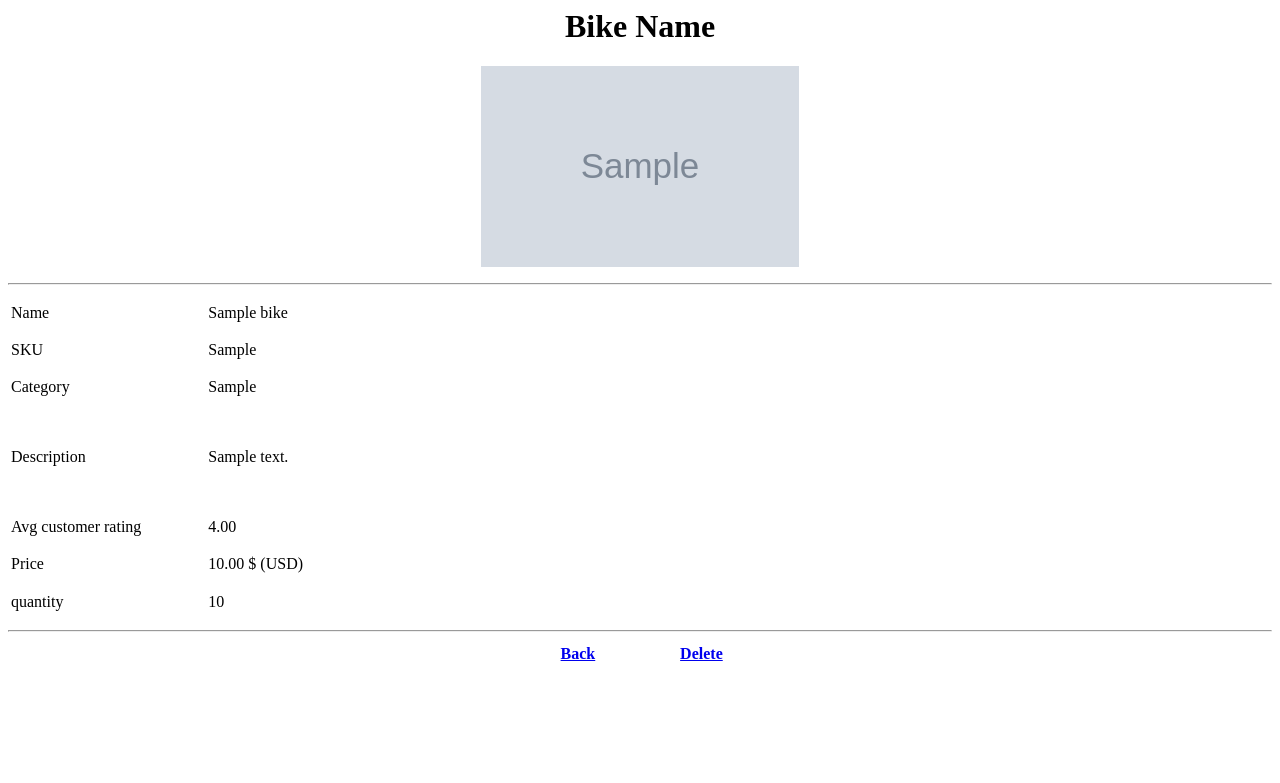
After one commit to reachsumit/rcctest, a Django app: a page that uses rcctest/rccproj/webapp/templates/prod.html in a window 1280 px wide. The commit adds this page. Shown: the top 783 px of the page. Run offline with Django 3.2, Linux system fonts and the light colour scheme; tables that the repository leaves empty hold one stand-in row (values such as "Sample post"); grey boxes marked "Sample" are stand-in pictures.

Commit message:
basic skeleton ready

```diff
--- a/rcctest/rccproj/webapp/models.py
+++ b/rcctest/rccproj/webapp/models.py
@@ -5,11 +5,11 @@ class Bikes(models.Model):
     SKU = models.CharField(max_length=17,null=False,primary_key=True,unique=True)
     name = models.CharField(max_length=50,null=False)
     description = models.CharField(max_length=180,default="No description available.")
-    rating = models.DecimalField(max_digits=1,decimal_places=1,default=0.0)
-    price = models.DecimalField(max_digits=8,decimal_places=2,null=False)
+    rating = models.DecimalField(max_digits=4,decimal_places=2,default=0.0)
+    price = models.DecimalField(max_digits=5,decimal_places=2,null=False)
     quantity = models.IntegerField(default=0)
     type = models.CharField(max_length=25,default='others')
-    image = models.ImageField()
+    image = models.URLField(max_length=250)
 
     def __str__(self):
         return self.name
--- /dev/null
+++ b/rcctest/rccproj/webapp/templates/prod.html
@@ -0,0 +1,49 @@
+<html>
+<body>
+<h1 style="text-align: center;"><strong>Bike Name</strong></h1>
+<p><strong><img style="display: block; margin-left: auto; margin-right: auto;" src="{{ res.image }}" alt="bike photo" width="318" height="201" /></strong></p>
+<hr />
+<table style="height: 296px; width: 652px;">
+<tbody>
+<tr style="height: 35px;">
+<td style="width: 193.6px; height: 35px;">Name</td>
+<td style="width: 449.4px; height: 35px;">{{ res.name }}</td>
+</tr>
+<tr style="height: 35px;">
+<td style="width: 193.6px; height: 35px;">SKU</td>
+<td style="width: 449.4px; height: 35px;">{{ res.SKU }}</td>
+</tr>
+<tr style="height: 35px;">
+<td style="width: 193.6px; height: 35px;">Category</td>
+<td style="width: 449.4px; height: 35px;">{{ res.type }}</td>
+</tr>
+<tr style="height: 100.7px;">
+<td style="width: 193.6px; height: 100.7px;">Description</td>
+<td style="width: 449.4px; height: 100.7px;">{{ res.description }}</td>
+</tr>
+<tr style="height: 35px;">
+<td style="width: 193.6px; height: 35px;">Avg customer rating</td>
+<td style="width: 449.4px; height: 35px;">{{ res.rating }}</td>
+</tr>
+<tr style="height: 36px;">
+<td style="width: 193.6px; height: 36px;">Price</td>
+<td style="width: 449.4px; height: 36px;">{{ res.price }} $ (USD)</td>
+</tr>
+<tr style="height: 36px;">
+<td style="width: 193.6px; height: 36px;">quantity</td>
+<td style="width: 449.4px; height: 36px;">{{ res.quantity }}</td>
+</tr>
+</tbody>
+</table>
+<hr />
+<table style="height: 28px; margin-left: auto; margin-right: auto;" width="249">
+<tbody>
+<tr>
+    <td style="width: 76px; text-align: center;"><a href="/home/"><strong>Back</strong></a></td>
+<td style="width: 76.8px; text-align: center;"><a href="/delete/?delete={{ res.SKU }}"><strong>Delete</strong></a></td>
+</tr>
+</tbody>
+</table>
+<p style="text-align: center;">&nbsp;</p>
+</body>
+</html>
--- a/rcctest/rccproj/webapp/views.py
+++ b/rcctest/rccproj/webapp/views.py
@@ -4,21 +4,41 @@ import datetime
 from rccproj.webapp.models import Bikes
 from django.core.paginator import Paginator, EmptyPage, PageNotAnInteger
 from django.shortcuts import render
-from django.template.loader import get_template
+from rccproj.webapp.addnew import bikeForm
+from django.shortcuts import redirect
+
+def add_bike(request):
+    if request.method == 'POST':
+        form = bikeForm(request.POST)
+        if form.is_valid():
+            form.save(commit=True)
+            return redirect('/')
+        else:
+            print(form.errors)
+    else:
+        form = bikeForm()
+    return render(request, 'add_bike.html', {'form': form})
+
+ITEMS_PER_PAGE = 10
+
+def delete(request):
+    delete_id = request.GET.get('delete')
+    Bikes.objects.filter(pk=delete_id).delete()
+    return redirect('/')
+    pass
 
 # Create your views here.
-def hello(request):
-    return HttpResponse("Hello world")
-
-def add(request):
-    now = datetime.datetime.now()
-    html = "<html><body>We will add bike here. It is now %s.</body></html>" %now
-    return HttpResponse(html)
+def show(request):
+    show = request.GET.get('show')
+    print(show)
+    res = Bikes.objects.get(pk=show)
+    #html = "<html><body>Now I'll pop the display of item SKU: %s.</body></html>" %show
+    return render(request,'prod.html',{'res':res})
 
 def home_page(request):
-    #b = Bikes(SKU="123",name="meri bike",description="sahi chalti hai",rating=5,price=100,quantity=10,type='0')
+    global ITEMS_PER_PAGE
     allBikes = Bikes.objects.all()
-    paginator = Paginator(allBikes,1)
+    paginator = Paginator(allBikes,ITEMS_PER_PAGE)
 
     page = request.GET.get('page')
     try:
@@ -29,9 +49,3 @@ def home_page(request):
         thisPage = paginator.page(paginator.num_pages)
 
     return render(request,'bike.html',{'thisPage':thisPage})
-    html1 = "<html><body>"
-    html3 ="</body></html>"
-    html2 = ""
-    for qres in qqres:
-        html2 += "We will add bike here. It is now %s %s %s %d %d %d %s &nbsp " % (qres.SKU, qres.name,qres.description, qres.rating, qres.price, qres.quantity, qres.type)
-    return HttpResponse(html1+html2+html3)
--- a/rcctest/rcctest/urls.py
+++ b/rcctest/rcctest/urls.py
@@ -15,11 +15,14 @@ Including another URLconf
 """
 from django.conf.urls import url
 from django.contrib import admin
-from rccproj.webapp.views import hello,home_page,add
+from rccproj.webapp.views import show,home_page,add_bike,delete
 
 urlpatterns = [
     url(r'^admin/', admin.site.urls),
-    url(r'^hello/$', hello),
+    url(r'^show/$', show),
+    url(r'^add$', add_bike),
+    url(r'^home/$', home_page),
     url(r'^$', home_page),
-    url(r'^add/$', add),
+    url(r'^add_bike/$', add_bike, name='add_bike'),
+    url(r'^delete/$', delete),
 ]
--- a/scraper.py
+++ b/scraper.py
@@ -9,7 +9,8 @@ bike_data = []
 # Find how many bikes are catalogued on the websites
 def find_max():
     global max_bikes
-    res = requests.get('http://thebicyclechain.com/product-list/complete-list-of-availabile-bikes-ps897/')
+    #res = requests.get('http://thebicyclechain.com/product-list/complete-list-of-availabile-bikes-ps897/')
+    res = requests.get('http://thebicyclechain.com/product-list/bikes-1000/')
     soup = bs(res.text,'lxml')
     total_res = soup.select('div[class="setotalrecords"]')[0].text
     match = re.search(r"^(\d+)*",total_res)
```
Also changed, not shown: rcctest/rccproj/webapp/addnew.py (added, +18 -0 lines), rcctest/rccproj/webapp/templates/add_bike.html (added, +27 -0 lines), rcctest/rccproj/webapp/templates/bike.html (+49 -9 lines), rcctest/rccproj/webapp/migrations/0003_auto_20171030_1235.py (added), rcctest/rccproj/webapp/migrations/0004_auto_20171030_1238.py (added), rcctest/rccproj/webapp/migrations/0005_auto_20171030_1301.py (added), rcctest/rccproj/webapp/migrations/0006_auto_20171030_1307.py (added), rcctest/rccproj/webapp/migrations/0007_auto_20171030_1647.py (added).
